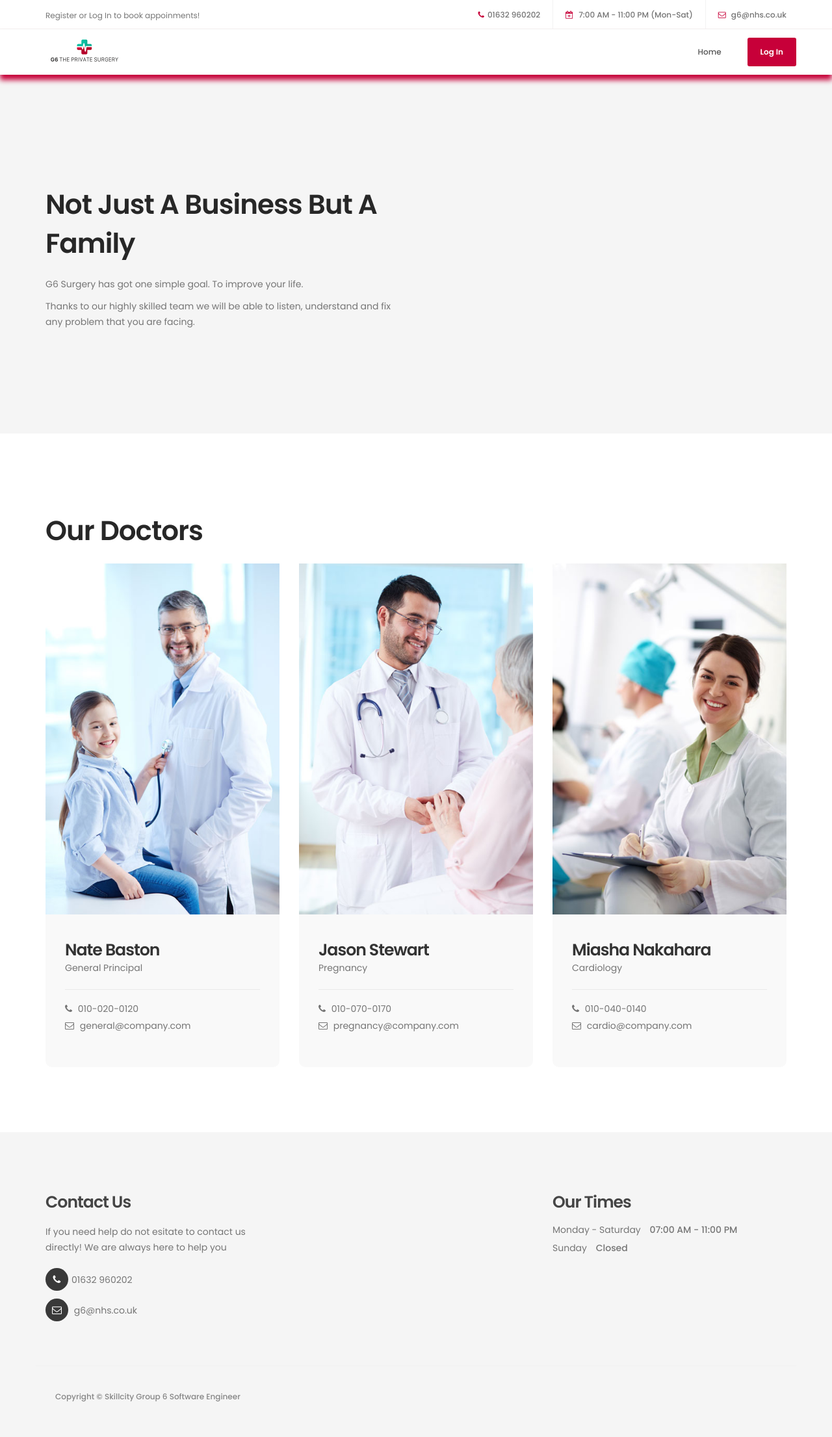
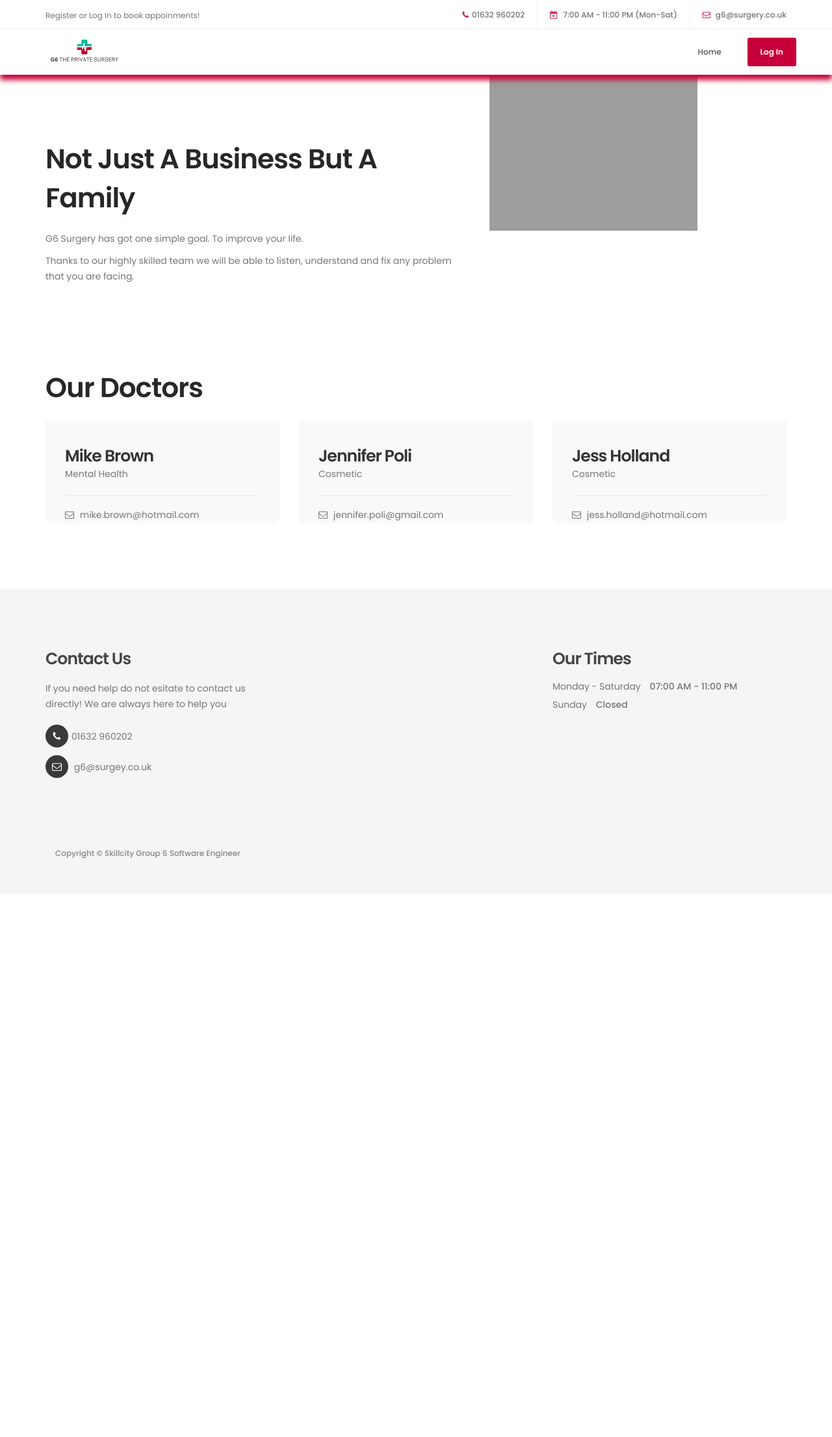
Before and after one commit to jesseigb/private-surgery, a Django app: page /about in a window 1280 px wide. Shown: the whole page at 65% size. After the commit the page ends 1321 px from the top, so only its background shows below. Run offline with Django 4.2, Linux system fonts and the light colour scheme; data comes from the database, SQL or seed files in the repository; both versions use the stored data as it was after the commit; some libraries are stand-ins or nearby versions; grey boxes are pictures that could not be loaded.

Commit message:
Updated Commit

```diff
--- a/g6/forms.py
+++ b/g6/forms.py
@@ -7,6 +7,7 @@ class CreateUserForm(UserCreationForm):
     first_name = forms.CharField(max_length=200)
     last_name = forms.CharField(max_length=200)
     gender = forms.ChoiceField(choices=[('Male','Male'), ('Female', 'Female')])
+    contact_number = forms.IntegerField()
 
     class Meta:
         model = User
--- a/g6/models.py
+++ b/g6/models.py
@@ -10,14 +10,11 @@ class Patient(models.Model):
     user = models.OneToOneField(User, on_delete=models.CASCADE)
     date_of_birth = models.DateField(max_length=200)
     gender = models.CharField(max_length=200, choices=[('Male','Male'), ('Female', 'Female')])
-    contact_number = models.IntegerField
+    contact_number = models.IntegerField()
     personal_doctor = models.ForeignKey (
         'Doctor',
         on_delete=models.CASCADE,
     )
-
-    def __str__(self):
-        return self.user.username
 
 # This table containes all the doctors
 class Doctor(models.Model):
--- a/g6/templates/about-us.html
+++ b/g6/templates/about-us.html
@@ -5,11 +5,11 @@
      {% include "header.html" %}
 
      <!-- About Section -->
-     <section id="about">
+     <section id="">
           <div class="container">
                <div class="row">
 
-                    <div class="col-md-6 col-sm-6">
+                    <div style="margin-top: 80px;" class="col-md-7 col-sm-7">
                          <div class="about-info">
                               <h2 class="wow fadeInUp" data-wow-delay="0.6s">Not Just A Business But A Family</h2>
                               <div class="wow fadeInUp" data-wow-delay="0.8s">
@@ -19,8 +19,10 @@
                          </div>
                     </div>
 
-                    <div class="col-md-6 col-sm-6">
-
+                    <div class="col-md-5 col-sm-5">
+                         <div style="position: relative; height: 100%; width: 100%;">
+                              <img style="width: 70%; height:auto" src="{% static 'g6/img/homepage/about-image.png' %}">
+                         </div>
                     </div>
 
                </div>
@@ -40,67 +42,19 @@
 
                     <div class="clearfix"></div>
 
-                    <div class="col-md-4 col-sm-6">
-                         <div class="team-thumb wow fadeInUp" data-wow-delay="0.2s">
-                              <img src="{% static 'g6/img/homepage/team-image1.jpg' %}" class="img-responsive" alt="">
-
+                    {% for item in doctors %}
+                         <div class="col-md-4 col-sm-6">
+                              <div class="team-thumb wow fadeInUp" data-wow-delay="0.2s">
                                    <div class="team-info">
-                                        <h3>Nate Baston</h3>
-                                        <p>General Principal</p>
+                                        <h3>{{item.user.first_name}} {{item.user.last_name}}</h3>
+                                        <p>{{item.department}}</p>
                                         <div class="team-contact-info">
-                                             <p><i class="fa fa-phone"></i> 010-020-0120</p>
-                                             <p><i class="fa fa-envelope-o"></i> <a href="#">general@company.com</a></p>
+                                             <p><i class="fa fa-envelope-o"></i> <a href="#">{{item.user.email}}</a></p>
                                         </div>
-                                        <ul class="social-icon">
-                                             <li><a href="#" class="fa fa-linkedin-square"></a></li>
-                                             <li><a href="#" class="fa fa-envelope-o"></a></li>
-                                        </ul>
                                    </div>
-
+                              </div>
                          </div>
-                    </div>
-
-                    <div class="col-md-4 col-sm-6">
-                         <div class="team-thumb wow fadeInUp" data-wow-delay="0.4s">
-                              <img src="{% static 'g6/img/homepage/team-image2.jpg' %}" class="img-responsive" alt="">
-
-                                   <div class="team-info">
-                                        <h3>Jason Stewart</h3>
-                                        <p>Pregnancy</p>
-                                        <div class="team-contact-info">
-                                             <p><i class="fa fa-phone"></i> 010-070-0170</p>
-                                             <p><i class="fa fa-envelope-o"></i> <a href="#">pregnancy@company.com</a></p>
-                                        </div>
-                                        <ul class="social-icon">
-                                             <li><a href="#" class="fa fa-facebook-square"></a></li>
-                                             <li><a href="#" class="fa fa-envelope-o"></a></li>
-                                             <li><a href="#" class="fa fa-flickr"></a></li>
-                                        </ul>
-                                   </div>
-
-                         </div>
-                    </div>
-
-                    <div class="col-md-4 col-sm-6">
-                         <div class="team-thumb wow fadeInUp" data-wow-delay="0.6s">
-                              <img src="{% static 'g6/img/homepage/team-image3.jpg' %}" class="img-responsive" alt="">
-
-                                   <div class="team-info">
-                                        <h3>Miasha Nakahara</h3>
-                                        <p>Cardiology</p>
-                                        <div class="team-contact-info">
-                                             <p><i class="fa fa-phone"></i> 010-040-0140</p>
-                                             <p><i class="fa fa-envelope-o"></i> <a href="#">cardio@company.com</a></p>
-                                        </div>
-                                        <ul class="social-icon">
-                                             <li><a href="#" class="fa fa-twitter"></a></li>
-                                             <li><a href="#" class="fa fa-envelope-o"></a></li>
-                                        </ul>
-                                   </div>
-
-                         </div>
-                    </div>
-
+                    {% endfor %}
                </div>
           </div>
      </section>
--- a/g6/templates/footer.html
+++ b/g6/templates/footer.html
@@ -11,7 +11,7 @@
 
                         <div class="contact-info">
                              <p><i class="fa fa-phone"></i>01632 960202</p>
-                             <p><i class="fa fa-envelope-o"></i> <a href="#">g6@nhs.co.uk</a></p>
+                             <p><i class="fa fa-envelope-o"></i> <a href="#">g6@surgey.co.uk</a></p>
                         </div>
                    </div>
               </div>
--- a/g6/templates/header.html
+++ b/g6/templates/header.html
@@ -40,7 +40,7 @@
                    <div class="col-md-8 col-sm-7 text-align-right">
                         <span class="phone-icon"><i class="fa fa-phone"></i>01632 960202</span>
                         <span class="date-icon"><i class="fa fa-calendar-plus-o"></i> 7:00 AM - 11:00 PM (Mon-Sat)</span>
-                        <span class="email-icon"><i class="fa fa-envelope-o"></i> <a href="#">g6@nhs.co.uk</a></span>
+                        <span class="email-icon"><i class="fa fa-envelope-o"></i> <a href="#">g6@surgery.co.uk</a></span>
                    </div>
 
               </div>
--- a/g6/templates/homepage.html
+++ b/g6/templates/homepage.html
@@ -22,7 +22,7 @@
                     </div>
 
                     <div class="col-md-6 col-sm-6">
-
+                         <img style=" position: absolute; top: 0px; width: 100%; height:auto" src="{% static 'g6/img/homepage/home-image.png' %}">
                     </div>
 
                </div>
--- a/g6/templates/login.html
+++ b/g6/templates/login.html
@@ -64,8 +64,8 @@
                          <div class="wow fadeInUp" data-wow-delay="0.8s">
 
                               <div class="col-md-6 col-sm-6">
-                                   <label for="hospital-number">Hospital Number</label>
-                                   <input type="text" class="form-control" id="hospital-number" name="username" placeholder="Hospital Number">
+                                   <label for="username">Username</label>
+                                   <input type="text" class="form-control" id="username" name="username" placeholder="Username">
                               </div>
 
                               <div class="col-md-6 col-sm-6">
--- a/g6/urls.py
+++ b/g6/urls.py
@@ -19,5 +19,6 @@ urlpatterns = [
     path('cancel_appointment/<int:id>', views.cancel_appointment, name="cancel_appointment"),
     path('doctor/edit_appointment/<int:id>', views.edit_appointment, name="edit_appointment"),
     path('doctor/add_availability', views.add_availability, name="add_availability"),
+    path('doctor/report_reply/<int:id>', views.report_reply, name="report_reply"),
     path('logout_user', views.logout_user, name="logout")
 ]
--- a/g6/views.py
+++ b/g6/views.py
@@ -9,6 +9,8 @@ from django.contrib.auth.forms import UserCreationForm
 import logging
 from django.core.mail import send_mail
 from datetime import *
+from datetime import datetime
+import re
 
 # Create your views here.
 
@@ -59,19 +61,33 @@ def report(request):
     return render(request, 'report.html', {})
 
 def registration(request):
+
+    all_doctors = Doctor.objects.all()
+
     if request.method == 'POST':
         form = CreateUserForm(request.POST)
         if form.is_valid():
             form.save()
+
             username = form.cleaned_data['username']
             password = form.cleaned_data['password1']
+            gender = form.cleaned_data['gender']
+            date_of_birth = datetime.strptime(request.POST['date_of_birth'], "%Y-%m-%d")
+            contact_number = form.cleaned_data['contact_number']
+            doctor_id = request.POST['doctor']
+            personal_doctor = Doctor.objects.get(id=doctor_id)
             user = authenticate(username=username, password=password)
+
+            new_patient = Patient(user=user,date_of_birth=date_of_birth,gender=gender,contact_number=contact_number,
+            personal_doctor=personal_doctor)
+            new_patient.save()
+
             login(request, user)
             return redirect('home')
     else:
         form = CreateUserForm()
 
-    context = {'form': form}
+    context = {'form': form, 'doctors': all_doctors}
     return render(request, 'registration.html', context)
 
 def logout_user(request):
@@ -140,7 +156,10 @@ def doctor_dashboard(request):
     return render(request, 'doctor-dashboard.html', {'availabilities': all_availabilities,'appointments': doctor_appointments, 'doctor': doctor, 'reports': all_reports})
 
 def about(request):
-    return render(request, 'about-us.html', {})
+
+    doctors = Doctor.objects.all()
+
+    return render(request, 'about-us.html', {'doctors': doctors})
 
 def cancel_appointment(request, id):
     appointment = Appointment.objects.get(id=id)
@@ -179,3 +198,26 @@ def add_availability(request):
     new_availability.save()
 
     return redirect('doctor_dashboard')
+
+def report_reply(request, id):
+    report = Report.objects.get(id=id)
+    patient = report.patient.user
+    reply_message = request.GET['reply-text']
+    bot_text = ""
+
+    if re.search('suicide|depression|kill my self', report.issue):
+        bot_text = 'For mental health concerns please call 116 123, there is always help for you, you are never alone'
+
+    email_body = 'Your report: ' + report.issue + "\n" + 'Doctor reply: ' + reply_message + "\n" + bot_text
+
+    # Send an email
+    send_mail(
+        'Re: Your doctor has replied to your report', # Email Subject
+        email_body, # Email body message
+        '1yunusarslan1@gmail.com', # From email
+        [patient.email], # To email
+    )
+
+    report.delete()
+
+    return redirect('doctor_dashboard')
```
Also changed, not shown: g6/templates/doctor-dashboard.html (+6 -1 lines), g6/templates/registration.html (+16 -11 lines), db.sqlite3, g6/migrations/0010_patient_contact_number.py (added), g6/static/g6/img/homepage/home-image.png (added), 1 other file.
